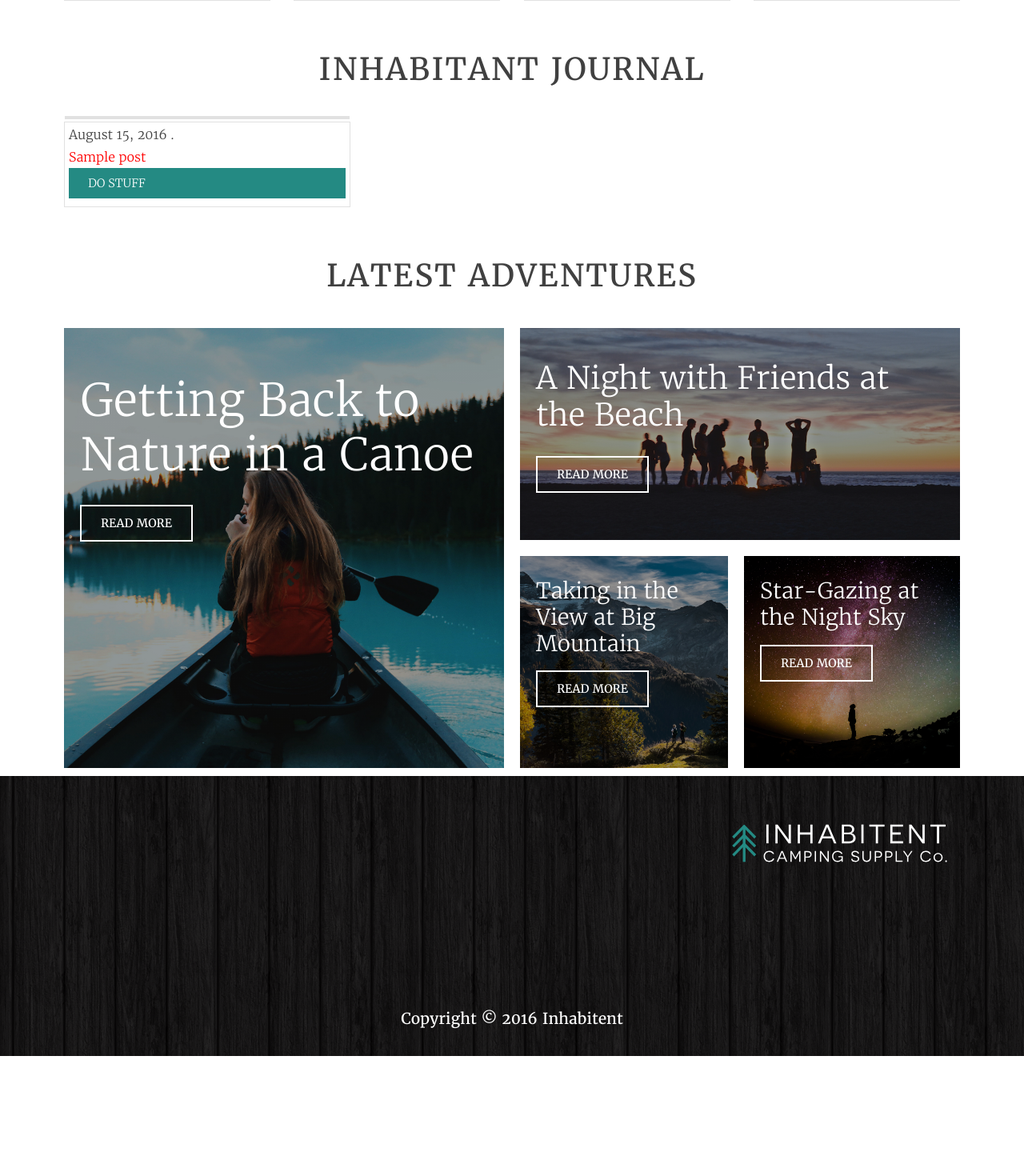
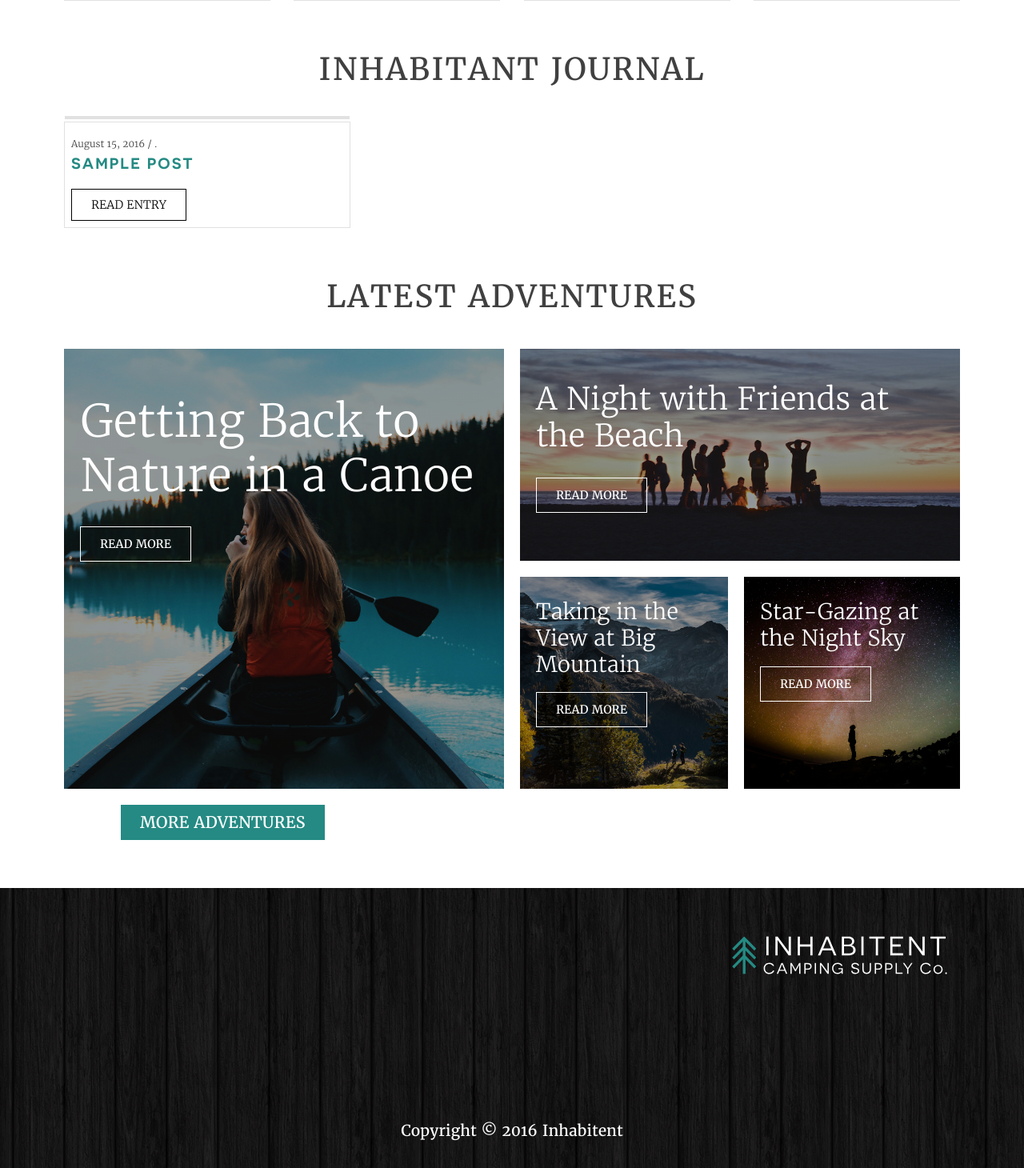
Before and after one commit to wongerchris/inhabitent, a WordPress theme: template themes/inhabitent-theme/front-page.php in a window 1280 px wide. Shown: the part 1210-2670 px from the top of the page at 80% size. Before the commit the page ends 2530 px from the top, so only its background shows below. Run offline with PHP 8.4 and a stand-in for WordPress, Linux system fonts and the light colour scheme; the site name, menu and one post (Sample post) are stand-ins, and other content is empty; some libraries are stand-ins or nearby versions.

Commit message:
front page journal section markup and style

```diff
--- a/themes/inhabitent-theme/home.php
+++ b/themes/inhabitent-theme/home.php
@@ -9,6 +9,7 @@ get_header(); ?>
 
 	<div id="primary" class="content-area">
 		<main id="main" class="site-main" role="main">
+
 
 		<?php if ( have_posts() ) : ?>
 
--- a/themes/inhabitent-theme/sass/_front-adventures.scss
+++ b/themes/inhabitent-theme/sass/_front-adventures.scss
@@ -84,3 +84,13 @@
 		}
 	}
 }
+
+.adventure-stuff{
+	margin-bottom: 50px;
+	.adventure-btn{
+			align-self: flex-start;
+			margin-left: 141px;
+			font-size: 1.25rem;
+			margin-top: 20px;
+		}
+}
--- a/themes/inhabitent-theme/sass/_front-blog.scss
+++ b/themes/inhabitent-theme/sass/_front-blog.scss
@@ -16,13 +16,47 @@
 }
 
 .journal-stuff-box{
+	position: relative;
 	.journal-stuff-content{
 		display: flex;
 		flex-direction: column;
-		padding: 5px;
+		padding: 8px;
 		text-align: left;
 		padding-bottom: 10px;
 		border-top: 4px solid #e1e1e1;
 		margin-top: -8px;
+
+		h3{
+				font-size: 1.2rem;
+				line-height: 1.25;
+				font-family: $font_titles_bold;
+				text-transform: uppercase;
+				letter-spacing: 2px;
+				padding-bottom: 40px;
+
+			a{
+				color: $color__green;
+				&:hover,&:active{
+					text-decoration: none;
+					color: #000;
+				}
+			}
+		}
+
+		p{
+			font-size: .75rem;
+			margin-bottom: -18px;
+		}
+
+		.btn-black{
+			position: absolute;
+			bottom: 8px;
+		}
+		a{
+			color:#000;
+		&:hover, &:active{
+			color: #fff;
+		}
+		}
 	}
 }
--- a/themes/inhabitent-theme/sass/_general.scss
+++ b/themes/inhabitent-theme/sass/_general.scss
@@ -6,6 +6,8 @@ body {
   min-height: 100%;
   position: relative;
 }
+
+//Link styles
 a {
 	text-decoration: none;
 	color:$color__white;
@@ -17,10 +19,16 @@ a:hover{
 	cursor:pointer;
 }
 
-.site-content {
+a:visited{
+  color:$color__white;
+  cursor:pointer;
+}
+
+.content-area {
   min-height: calc(100vh -  #{$footer_height});
 }
 
+//General Container
 .container {
 	padding: $container_padding;
 	display: flex;
@@ -28,12 +36,11 @@ a:hover{
 	align-items: center;
 	justify-content: center;
 }
-
+//Different Buttons
 .btn{
   background: #248a83;
   border: none;
   border-radius: 0;
-  color: #fff;
   cursor: pointer;
   font-family: $font_titles_normal;
   font-size: 14.4px;
@@ -42,13 +49,60 @@ a:hover{
   padding: .75rem 1.5rem;
   text-decoration: none;
   text-transform: uppercase;
+  &:hover,&:active{
+    background-color: #19625d;
+    text-decoration: none;
+  }
 }
-
-
 
 .btn-white{
   @extent .btn;
   background-color: rgba(0,0,0,0);
-  border: 2px solid #fff;
+  border: 1px solid #fff;
+  color: #fff;
+  &:hover,&:active{
+    border: none;
+    background-color: $color__green;
+    text-decoration: none;
+  }
+}
 
+.btn-black{
+  @extent .btn;
+  background-color: rgba(0,0,0,0);
+  border: 1px solid #000;
+  color: #000;
+  &:hover,&:active{
+    border: none;
+    background-color: $color__green;
+    text-decoration: none;
+  }
 }
+
+//Main Content adjustments for fixed header
+//styles for header when admin bar is present
+.admin-bar{
+  .site-header{
+    top:32px;
+  }
+}
+
+.page,.blog{
+  .site-content{
+    margin-top: 55px;
+  }
+  .site-header{
+    border-bottom:$border_solid;
+    background-color: rgba(255,255,255,.6);
+  }
+}
+
+.home{
+  .site-content{
+    margin-top: 0px;
+  }
+  .site-header{
+    border-bottom:none;
+    background-color: rgba(255,255,255,0);
+  }
+}
--- a/themes/inhabitent-theme/sass/_header.scss
+++ b/themes/inhabitent-theme/sass/_header.scss
@@ -1,4 +1,3 @@
-
 .site-header {
 	display: flex;
 	flex-direction: row;
@@ -9,6 +8,7 @@
 	font-family: $font_titles_normal;
 	height: 55px;
 	position: fixed;
+	top:0;
 	width:100%;
 	z-index: 3;
 
--- a/themes/inhabitent-theme/sass/_variables.scss
+++ b/themes/inhabitent-theme/sass/_variables.scss
@@ -26,9 +26,9 @@ $color__background-pre: #eee;
 $color__background-ins: #fff9c0;
 $color__border-abbr: #666;
 
-$color__link: royalblue;
-$color__link-visited: purple;
-$color__link-hover: midnightblue;
+$color__link: #d99054;
+$color__link-visited:#d99054 ;
+$color__link-hover: #d99054;
 
 // Typography
 // Main Fonts
--- a/themes/inhabitent-theme/sass/style.scss
+++ b/themes/inhabitent-theme/sass/style.scss
@@ -66,4 +66,5 @@ Nicolas Gallagher and Jonathan Neal http://necolas.github.com/normalize.css/
 @import "general";
 @import "header";
 @import "front-page";
+@import "journal";
 @import "footer";
--- a/themes/inhabitent-theme/style.css
+++ b/themes/inhabitent-theme/style.css
@@ -465,11 +465,11 @@ textarea {
 --------------------------------------------------------------*/
 /* Links */
 a {
-  color: royalblue; }
+  color: #d99054; }
   a:visited {
-    color: purple; }
+    color: #d99054; }
   a:hover, a:focus, a:active {
-    color: midnightblue; }
+    color: #d99054; }
   a:focus {
     outline: thin dotted; }
   a:hover, a:active {
@@ -729,7 +729,11 @@ a:hover {
   color: #fff;
   cursor: pointer; }
 
-.site-content {
+a:visited {
+  color: #fff;
+  cursor: pointer; }
+
+.content-area {
   min-height: calc(100vh -  350px); }
 
 .container {
@@ -747,7 +751,6 @@ a:hover {
   background: #248a83;
   border: none;
   border-radius: 0;
-  color: #fff;
   cursor: pointer;
   font-family: "novecento_sans_widenormal" san-serif;
   font-size: 14.4px;
@@ -756,11 +759,46 @@ a:hover {
   padding: .75rem 1.5rem;
   text-decoration: none;
   text-transform: uppercase; }
+  .btn:hover, .btn:active {
+    background-color: #19625d;
+    text-decoration: none; }
 
 .btn-white {
   @extent .btn;
   background-color: transparent;
-  border: 2px solid #fff; }
+  border: 1px solid #fff;
+  color: #fff; }
+  .btn-white:hover, .btn-white:active {
+    border: none;
+    background-color: #248A83;
+    text-decoration: none; }
+
+.btn-black {
+  @extent .btn;
+  background-color: transparent;
+  border: 1px solid #000;
+  color: #000; }
+  .btn-black:hover, .btn-black:active {
+    border: none;
+    background-color: #248A83;
+    text-decoration: none; }
+
+.admin-bar .site-header {
+  top: 32px; }
+
+.page .site-content, .blog .site-content {
+  margin-top: 55px; }
+
+.page .site-header, .blog .site-header {
+  border-bottom: 1px solid #e1e1e1;
+  background-color: rgba(255, 255, 255, 0.6); }
+
+.home .site-content {
+  margin-top: 0px; }
+
+.home .site-header {
+  border-bottom: none;
+  background-color: rgba(255, 255, 255, 0); }
 
 .site-header {
   display: -ms-flexbox;
@@ -776,6 +814,7 @@ a:hover {
   font-family: "novecento_sans_widenormal" san-serif;
   height: 55px;
   position: fixed;
+  top: 0;
   width: 100%;
   z-index: 3; }
   .site-header .site-description {
@@ -842,16 +881,40 @@ a:hover {
     .journal-stuff-container .journal-stuff-box img {
       min-height: 250px; }
 
+.journal-stuff-box {
+  position: relative; }
   .journal-stuff-box .journal-stuff-content {
     display: -ms-flexbox;
     display: flex;
     -ms-flex-direction: column;
         flex-direction: column;
-  padding: 5px;
+    padding: 8px;
     text-align: left;
     padding-bottom: 10px;
     border-top: 4px solid #e1e1e1;
     margin-top: -8px; }
+    .journal-stuff-box .journal-stuff-content h3 {
+      font-size: 1.2rem;
+      line-height: 1.25;
+      font-family: "novecento_sans_widedemibold", san-serif;
+      text-transform: uppercase;
+      letter-spacing: 2px;
+      padding-bottom: 40px; }
+      .journal-stuff-box .journal-stuff-content h3 a {
+        color: #248A83; }
+        .journal-stuff-box .journal-stuff-content h3 a:hover, .journal-stuff-box .journal-stuff-content h3 a:active {
+          text-decoration: none;
+          color: #000; }
+    .journal-stuff-box .journal-stuff-content p {
+      font-size: .75rem;
+      margin-bottom: -18px; }
+    .journal-stuff-box .journal-stuff-content .btn-black {
+      position: absolute;
+      bottom: 8px; }
+    .journal-stuff-box .journal-stuff-content a {
+      color: #000; }
+      .journal-stuff-box .journal-stuff-content a:hover, .journal-stuff-box .journal-stuff-content a:active {
+        color: #fff; }
 
 .adventure-stuff-container {
   display: -ms-flexbox;
@@ -932,6 +995,15 @@ a:hover {
     .adventure-small .adventure-4 h3 {
       font-size: 1.7rem; }
 
+.adventure-stuff {
+  margin-bottom: 50px; }
+  .adventure-stuff .adventure-btn {
+    -ms-flex-item-align: start;
+        align-self: flex-start;
+    margin-left: 141px;
+    font-size: 1.25rem;
+    margin-top: 20px; }
+
 .site-footer {
   background: url(../../images/dark-wood@2x.png);
   background-size: 512px 512px;
--- a/themes/inhabitent-theme/template-front/content-front-adventure.php
+++ b/themes/inhabitent-theme/template-front/content-front-adventure.php
@@ -40,4 +40,5 @@
 						</div>
 					</div>
 				</div>
+				<a href="#" class="btn adventure-btn">More Adventures</a>
 </section>
--- a/themes/inhabitent-theme/template-front/content-front-blog.php
+++ b/themes/inhabitent-theme/template-front/content-front-blog.php
@@ -20,9 +20,10 @@
 						<div class="journal-stuff-box">
 							<?php the_post_thumbnail(); ?>
 							<div class="journal-stuff-content">
-								<?php the_date();?> <?php comments_number( '0 Comments', '1 Comment', '% Comments' ); ?>.
-								<a href="<?php the_permalink() ?>" style="color:red;"rel="bookmark" title="Permanent Link to <?php the_title_attribute(); ?>"><?php the_title(); ?></a>
-								<a href="#" class="btn">Do Stuff</a>
+								<p><?php the_date();?> / <?php comments_number( '0 Comments', '1 Comment', '% Comments' ); ?>.</p>
+								<h3><a href="<?php the_permalink() ?>" rel="bookmark" title="Permanent Link to <?php the_title_attribute(); ?>"><?php the_title(); ?></a></h3>
+
+								<a href="#" class="btn btn-black">Read Entry</a>
 							</div>
 						</div>
 
```
Also changed, not shown: themes/inhabitent-theme/build/css/style.min.css, themes/inhabitent-theme/sass/_journal.scss (added). Lines whose indentation alone changed are shown as unchanged.
